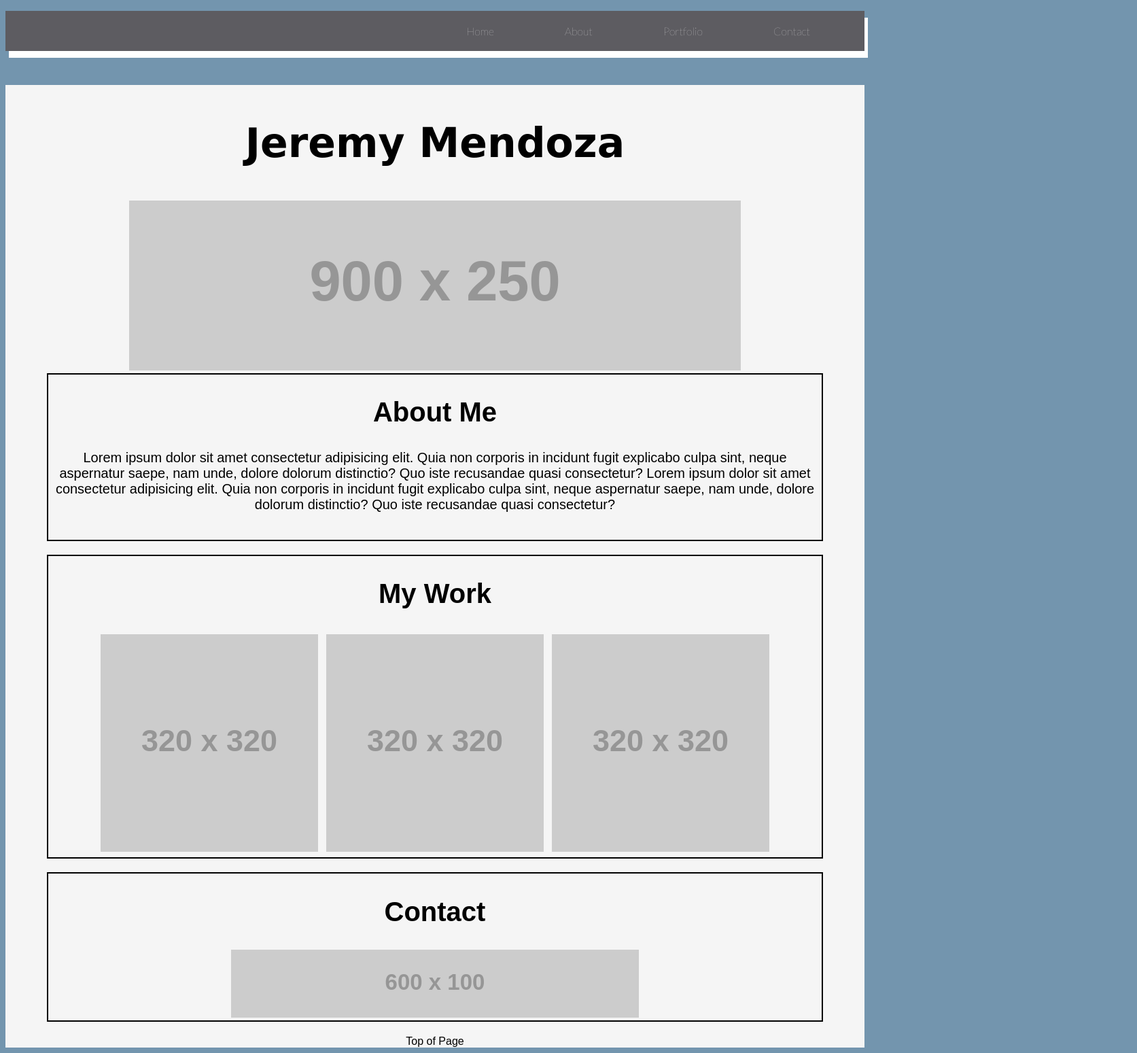
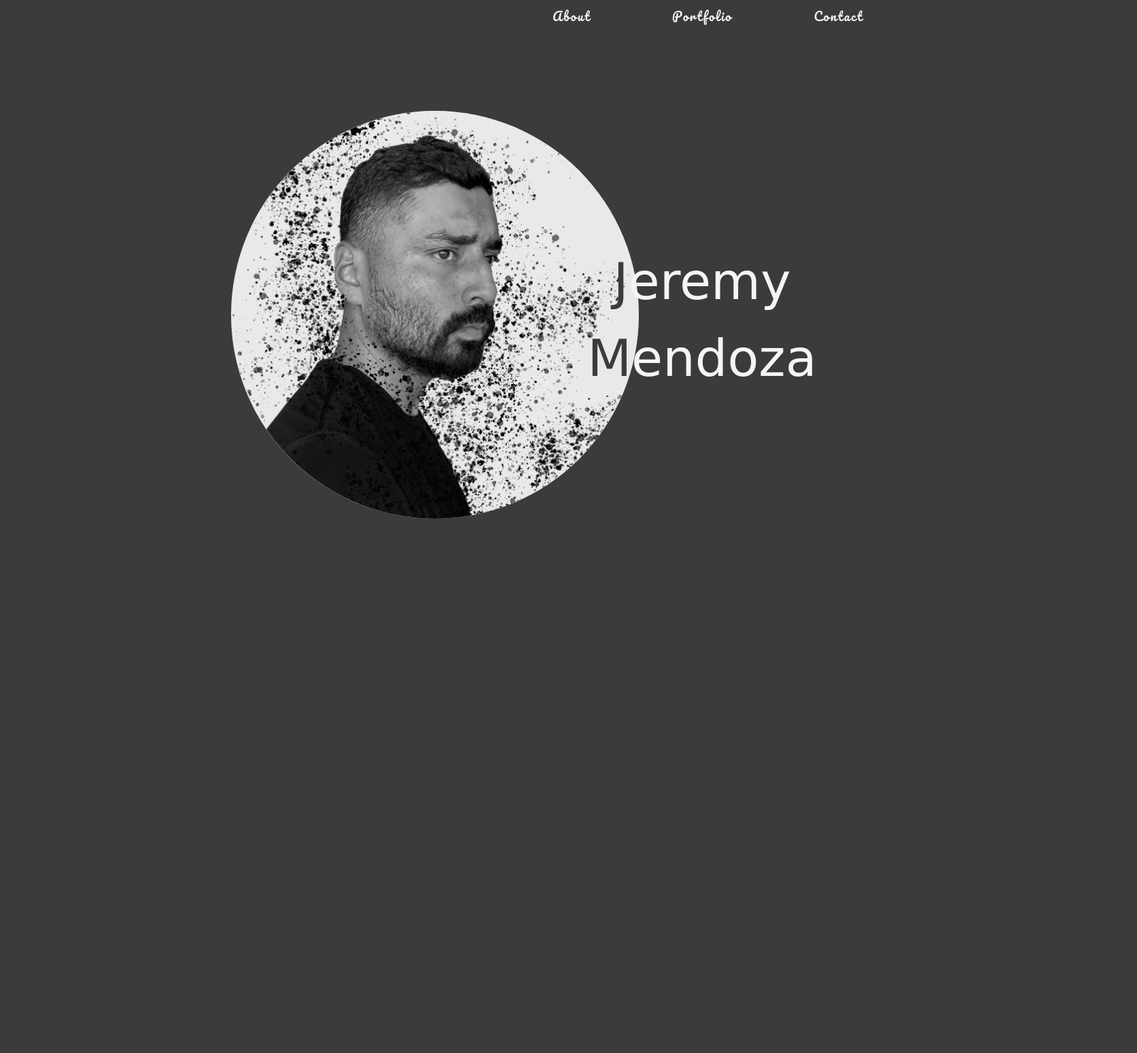
Before and after one commit to jmendoza314/My-Portfolio, a plain HTML site: page index.html in a window 1280 px wide. Shown: the whole page at 68% size, 1673 px wide, since content can reach past the window. After the commit the page ends 988 px from the top, so only its background shows below. Drawn offline with nearby package versions, Linux system fonts and the light colour scheme; placeholder pictures from the web are drawn by us; a web font is replaced by a local one.

Commit message:
added new design and layout

```diff
--- a/index.html
+++ b/index.html
@@ -5,88 +5,74 @@
     <meta charset="UTF-8">
     <meta http-equiv="X-UA-Compatible" content="IE=edge">
     <meta name="viewport" content="width=device-width, initial-scale=1.0">
-    <link rel="preconnect" href="https://fonts.gstatic.com">
-    <link href="https://fonts.googleapis.com/css2?family=Lato:wght@100&display=swap" rel="stylesheet">
-    <link rel="preconnect" href="https://fonts.gstatic.com">
-    <link href="https://fonts.googleapis.com/css2?family=Bungee+Outline&display=swap" rel="stylesheet">
-    <link rel="preconnect" href="https://fonts.gstatic.com">
-    <link href="https://fonts.googleapis.com/css2?family=Pattaya&display=swap" rel="stylesheet">
-    <link rel="preconnect" href="https://fonts.gstatic.com">
-    <link href="https://fonts.googleapis.com/css2?family=KoHo:wght@300&display=swap" rel="stylesheet">
+    <link rel="preconnect" href="https://fonts.googleapis.com">
+    <link rel="preconnect" href="https://fonts.gstatic.com" crossorigin>
+    <link href="https://fonts.googleapis.com/css2?family=STIX+Two+Math&family=Tourney:wght@200&display=swap"
+        rel="stylesheet">
+    <link href="https://cdn.jsdelivr.net/npm/bootstrap@5.0.2/dist/css/bootstrap.min.css" rel="stylesheet"
+        integrity="sha384-EVSTQN3/azprG1Anm3QDgpJLIm9Nao0Yz1ztcQTwFspd3yD65VohhpuuCOmLASjC" crossorigin="anonymous">
+    <link rel="preconnect" href="https://fonts.googleapis.com">
+    <link rel="preconnect" href="https://fonts.gstatic.com" crossorigin>
+    <link href="https://fonts.googleapis.com/css2?family=Pacifico&display=swap" rel="stylesheet">
+    <link rel="preconnect" href="https://fonts.googleapis.com">
+    <link rel="preconnect" href="https://fonts.gstatic.com" crossorigin>
+    <link href="https://fonts.googleapis.com/css2?family=Varela+Round&display=swap" rel="stylesheet">
     <link rel="stylesheet" href="style.css">
-    <title>Jeremy's Portfolio</title>
+
+    <title>Jeremy Mendoza</title>
 </head>
 
 <body>
-    <a name="top"></a>
-
-    <!-- Nav Bar -->
-
-    <div class="nav-box nav-shadow nav-right">
-        <nav>
-            <ul>
-                <li class="header"><a href="#">Home</a></li>
-                <li class="header"><a href="#about-me">About</a></li>
-                <li class="header"><a href="#my-work">Portfolio</a></li>
-                <li class="header"><a href="#contact">Contact</a></li>
-
-            </ul>
-        </nav>
+    <!-- Navigation -->
+    <nav>
+        <li class="justify-content-end">
+            <ul><a href="#" id="home" class="hide">Home</a></ul>
+            <ul><a href="#" id="about">About</a></ul>
+            <ul><a href="#" id="portfolio">Portfolio</a></ul>
+            <ul><a href="#" id="contact">Contact</a></ul>
+        </li>
+    </nav>
+    <!-- Profile Picture -->
+    <div class="text-center homepage">
+        <img src="profilepiccopy.jpg" alt="profile picture of Jeremy Mendoza" width="600px" id='profilepic'>
+        <div class="profile-name"><span>J</span>eremy</div>
+        <div class="profile-name"><span>M</span>endoza</div>
+    </div>
+    <!-- About Me Section -->
+    <div class="row no-gutters hide" id="aboutMe">
+        <div class="col-6 col-md-4"><img src="profilepiccopy.jpg" alt="profile picture of Jeremy Mendoza" width="200px"
+                id='aboutMePic'></div>
+        <div class="col-12 col-sm-6 col-md-8">
+            <p class='aboutMe'>Lorem ipsum dolor sit amet consectetur, adipisicing elit. A, itaque. Ipsum veniam enim
+                eveniet aperiam maiores sequi corporis incidunt odit perferendis commodi. Ullam nemo distinctio sunt
+                dignissimos ipsa minus amet? Lorem ipsum dolor sit amet consectetur adipisicing elit. Dolor aliquid illo
+                sunt eveniet? Unde, dignissimos ratione, eaque at explicabo pariatur asperiores sunt minima suscipit
+                aliquid voluptate eveniet architecto magni itaque?</p>
+        </div>
     </div>
 
-    <!-- Main Content-->
-
-    <div class="center-content-bg cont-flex-parent">
-        <div>
-            <h2 class="profile-name">Jeremy Mendoza</h2>
+    <!-- Portfolio Page -->
+    <div class="container text-center portfolioPage hide">
+        <div class="row row-cols-2">
+            <div class="col"><a href="https://jmendoza314.github.io/work-day-scheduler/"><img src="workschedule.jpg"
+                        alt='work schedule web app' height="300 px" class="imgscale"></a></div>
+            <div class="col"><a href='https://jmendoza314.github.io/time-zone/'><img src="timezone.jpg" alt="time zone web app" height="300px"
+                        class="imgscale"></a></div>
+            <div class="col"> Daily Work Calender App</div>
+            <div class="col">World Time Zone App</div>
         </div>
-        <div>
-            <img src="https://via.placeholder.com/900x250" class="profile-image">
-        </div>
-
-        <!-- About Me -->
-        <div class="cont-flex-child"><a id="about-me">
-                <h2>About Me</h2>
-            </a>
-            <div>
-                <p>Lorem ipsum dolor sit amet consectetur adipisicing elit. Quia non corporis in incidunt fugit
-                    explicabo culpa sint, neque aspernatur saepe, nam unde, dolore dolorum distinctio? Quo iste
-                    recusandae quasi consectetur? Lorem ipsum dolor sit amet consectetur adipisicing elit. Quia non
-                    corporis in incidunt fugit
-                    explicabo culpa sint, neque aspernatur saepe, nam unde, dolore dolorum distinctio? Quo iste
-                    recusandae quasi consectetur?</p>
-            </div>
-
-        </div>
-
-        <!-- My Work -->
-
-        <div class="cont-flex-child main-text"><a id="my-work">
-                <h2>My Work</h2>
-            </a>
-            <div>
-                <img src="https://via.placeholder.com/320" class="img-space">
-                <img src="https://via.placeholder.com/320" class="img-space">
-                <img src="https://via.placeholder.com/320" class="img-space">
-            </div>
-        </div>
-
-        <!--Contact Information-->
-
-        <div class="cont-flex-child"><a id="contact">
-                <h2>Contact</h2>
-            </a>
-            <div>
-                <img src="https://via.placeholder.com/600x100" class="footer-contact img-marginb">
-
-            </div>
-
-        </div>
-        <a href="#top" class="btt">Top of Page</a>
-
     </div>
 
+    <!-- Contact Info -->
 
+    <div class="text-center contactInfo hide">
+        <p>Jeremy Mendoza</p>
+        <p>Professional Web Developer</p>
+        <p>jermendoza05@gmail.com</p>
+        <p>(909) 609-1321</p>
+    </div>
+    <script src="script.js"></script>
+</body>
 </body>
 
 </html>
--- /dev/null
+++ b/script.js
@@ -0,0 +1,45 @@
+// Navigating through Web page
+function navShowHide() {
+    let contactBtn = document.querySelector('#contact');
+    let contactInfo = document.querySelector('.contactInfo');
+    let main = document.querySelector('.homepage');
+    let homeBtn = document.querySelector('#home');
+    let aboutBtn = document.querySelector('#about')
+    let aboutMe = document.querySelector('#aboutMe');
+    let portfolioBtn = document.querySelector('#portfolio');
+    let portfolio = document.querySelector('.portfolioPage');
+
+
+
+    homeBtn.addEventListener("click", function() {
+        contactInfo.classList.add('hide');
+        aboutMe.classList.add('hide');
+        main.classList.remove('hide');
+        portfolio.classList.add('hide');
+    })
+
+    portfolioBtn.addEventListener("click", function() {
+        portfolio.classList.remove('hide');
+        main.classList.add('hide');
+        aboutMe.classList.add('hide');
+        homeBtn.classList.remove('hide');
+        contactInfo.classList.add('hide');
+    })
+
+    aboutBtn.addEventListener("click", function(){
+        contactInfo.classList.add('hide');
+        main.classList.add('hide');
+        aboutMe.classList.remove('hide');
+        homeBtn.classList.remove('hide');
+        portfolio.classList.add('hide')
+;    })
+    contactBtn.addEventListener("click", function() {
+        contactInfo.classList.remove('hide');
+        main.classList.add('hide');
+        homeBtn.classList.remove('hide');
+        aboutMe.classList.add('hide');
+        portfolio.classList.add('hide');
+    })
+}
+
+navShowHide()
--- a/style.css
+++ b/style.css
@@ -1,104 +1,106 @@
 body {
-    background-color: #7395AE;
+    background-color: #3a3b3c;
 }
 
-/* Nav */
-.nav-box {
-    background-color: #5d5c61;
-    box-shadow: 5px 10px;
+li {
+    font-size: 18px;
+    text-align: right;
+    display: flex;
+    margin: 10px;
+    font-family: 'Pacifico', cursive;
+    letter-spacing: 2px;
 }
 
-nav a {
-    text-decoration: none;
-    color: white;
+ol, ul {
+    padding-left: 120px;
 }
 
-.nav-shadow {
-  color: white;
+a{
+    text-decoration: none;
+    color: whitesmoke;
 }
 
-.header {
-    list-style-type: none; /* Removes bullet points */
-    display: inline-block;
-    margin-right: 60px;
-    padding: 20px;
-    font-family: 'Lato', sans-serif;
+.main {
+    height: 650px;
+    background-color: #111111;
+    margin: 45px;
 }
-.nav-right {
-    text-align: right;
-    }
-
-/* Content Header */
-h2 {
-    font-size: 40px;
-    font-family: 'Pattaya', sans-serif;
-}
-
-/* p chacateristics */
-p {
-    font-size: 20px;
-    font-family: 'KoHo', sans-serif;
-    padding-bottom: 20px;
-    padding-left: 10px;
-    padding-right: 10px;
-}
-
-.center-content-bg {
-    background-color: whitesmoke;
-    margin-top: 50px;
-
-}
-
-.cont-flex-parent {
-    display: flex;
-    justify-content: space-evenly;
-    align-items: center;
-    flex-direction: column;
+#profilepic {
+    border-radius: 50%;
+    margin-top: 100px;
 }
 
 .profile-name {
-    font-family: 'Bungee Outline', cursive;
-    color: black;
-    font-size: 60px;
+    font-family: 'Tourney', cursive;
+    color: whitesmoke;
+    position: relative;
+    bottom: 405px;
+    left: 393px;
+    font-size: 75px;
+}
+span {
+    color: #3a3b3c
+}
+.circle {
+    border-radius: 50%;
+    height: 300px;
+    width: 300px;
+    background-color: white;
 }
 
-.cont-flex-child {
-    text-align: center;
-    border: 2px solid black;
-    width: 90%;
-    margin-bottom: 20px;
+.contactInfo {
+    font-family: 'Varela Round', sans-serif;
+    font-size: 22px;
+    color: whitesmoke;
+    margin-top: 200px;
 }
 
-.img-space {
-    margin: 4px;
+.aboutMe {
+    font-family: 'Varela Round', sans-serif;
+    color: whitesmoke;
+    margin-top: 180px;
 }
 
-/* Back to the Top */
-.btt {
-    font-family: 'KoHo', sans-serif;
-    text-decoration: none;
-    color: black;
-    font-size: 16px;
+#aboutMePic {
+    border-radius: 50%;
+    margin: 90px;
 }
 
-/* Media */
+.portfolioPage {
+    margin-top: 150px;
+    font-family: 'Varela Round', sans-serif;
+    color: white;
+}
+.hide {
+    display: none;
+}
 
-@media screen and (max-width: 768px) {
-    .header {
-        display: block;
-        text-align: center;
+.imgscale:hover {
+    transform: scale(1.1);
+}
+
+
+@media (max-width: 1160px) {
+    #profilepic {
+      width: 450px;
+    }
+    .profile-name {
+        font-size: 40px;
+        bottom: 280px;
+        left: 276px;
+    }
+  }
+@media (max-width: 768px) {
+    ol, ul {
+        padding-left: 60px;
     }
 
+    #profilepic {
+      width: 300px;
+    }
     .profile-name {
-        text-align: center;
+        font-size: 40px;
+        bottom: 208px;
+        left: 201px;
     }
-
-    .footer-contact {
-        width: 400px;
-    }
-}
-@media screen and (max-width: 1030px) {
-    .profile-image {
-        width: 650px;
-    }
-}
+  }
```
Also changed, not shown: profilepiccopy.jpg (added), timezone.jpg (added), workschedule.jpg (added), 2 other files.
